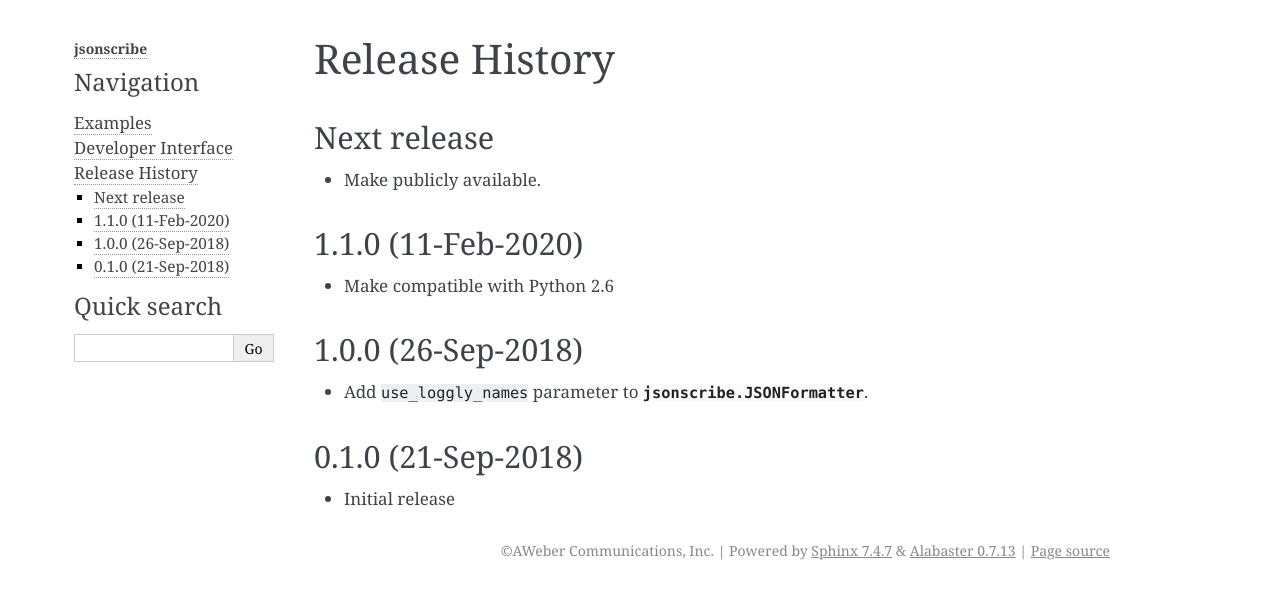
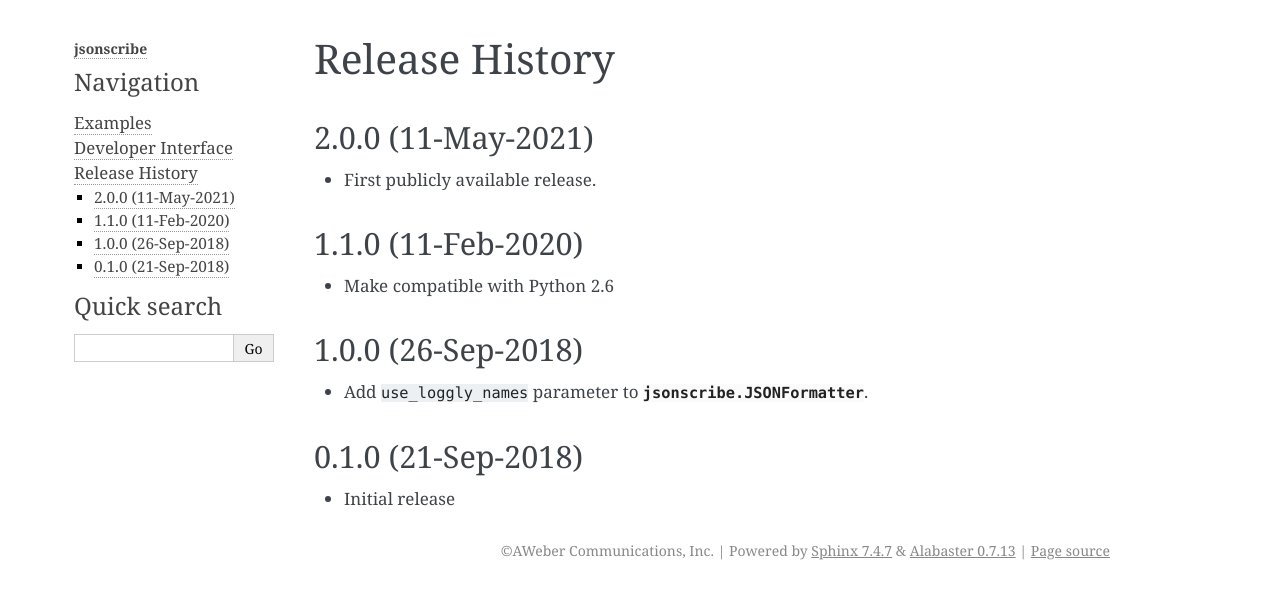
Before and after one commit to aweber/json-scribe, a Sphinx documentation site: the page built from docs/history.rst, in a window 1280 px wide. Shown: the top 599 px of the page. Built offline with Sphinx 7.4.7, drawn with Linux system fonts in a browser that asks for light colours.

Commit message:
2.0.0: First public release.
This library has been incubating inside of AWeber since the end of 2018
and has been quite stable/unchanged for over a year.

```diff
--- a/docs/history.rst
+++ b/docs/history.rst
@@ -1,9 +1,9 @@
 Release History
 ===============
 
-Next release
-------------
-- Make publicly available.
+2.0.0 (11-May-2021)
+-------------------
+- First publicly available release.
 
 1.1.0 (11-Feb-2020)
 -------------------
```
